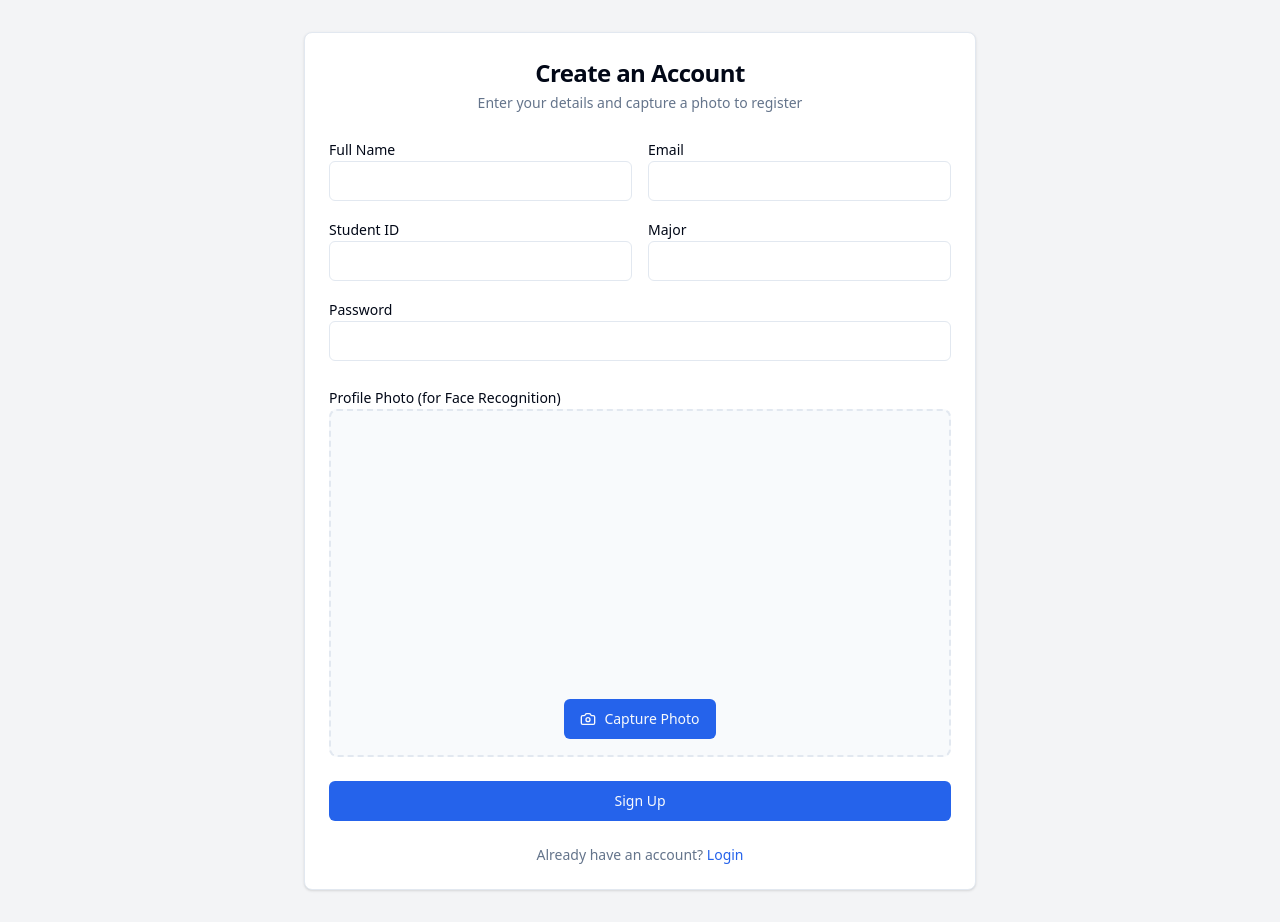
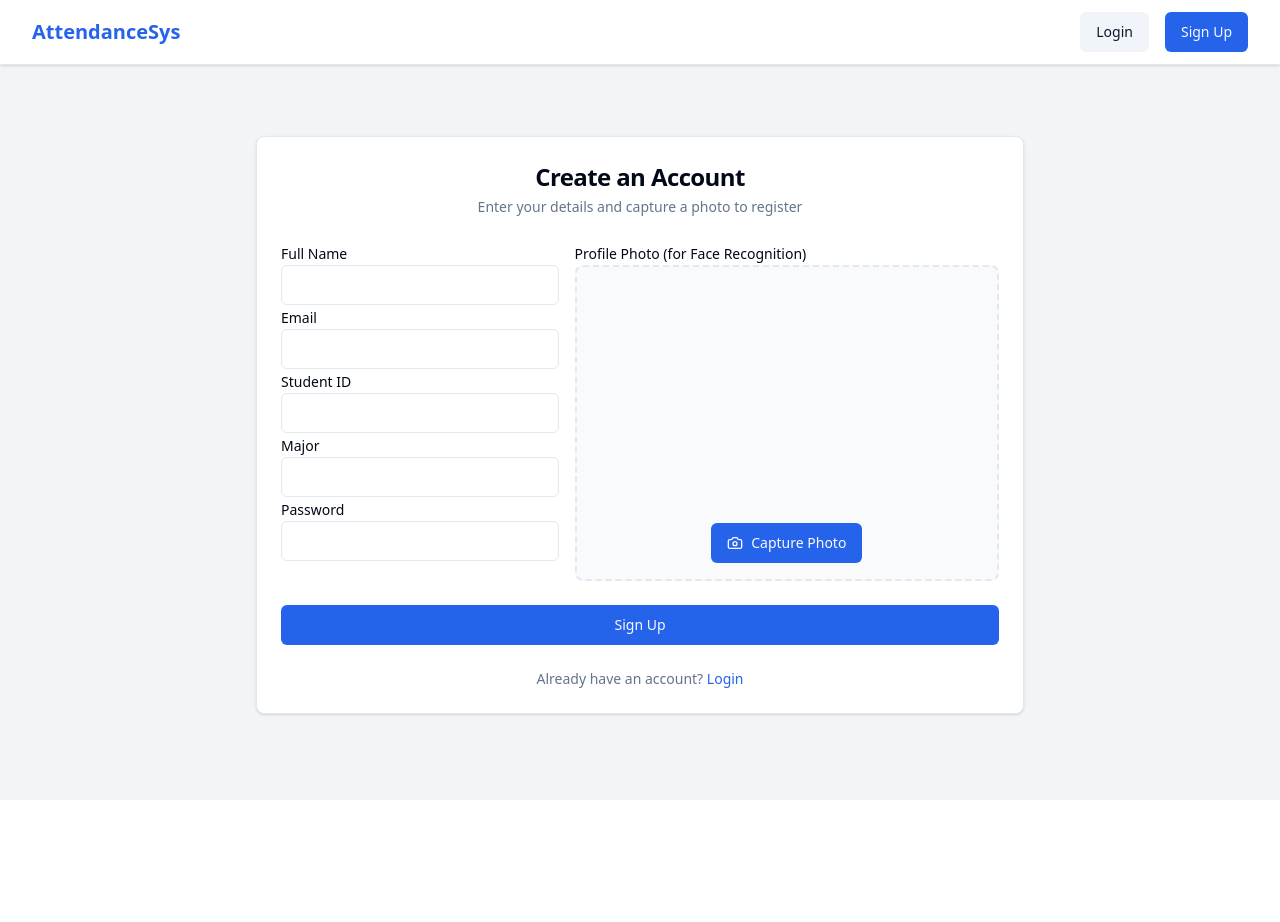
Before and after one commit to claytonkoh/attendance-system, a React (Vite) app in the folder frontend/: page /signup in a window 1280 px wide. After the commit the page ends 800 px from the top, so only its background shows below. Built offline with nearby package versions, Linux system fonts and the light colour scheme; no server answers.

Commit message:
Optimize login & signup page navigation and UI

```diff
--- a/frontend/src/App.jsx
+++ b/frontend/src/App.jsx
@@ -20,8 +20,19 @@ function App() {
     <AuthProvider>
       <Router>
         <Routes>
-          <Route path="/login" element={<Login />} />
-          <Route path="/signup" element={<Signup />} />
+          {/* Guest / Auth Routes with Layout */}
+          <Route element={<DashboardLayout role="guest" />}>
+            <Route
+              index
+              element={<ProtectedRoute role="student" showLoginPrompt={true} />}
+            />
+            <Route
+              path="/"
+              element={<ProtectedRoute role="student" showLoginPrompt={true} />}
+            />
+            <Route path="/login" element={<Login />} />
+            <Route path="/signup" element={<Signup />} />
+          </Route>
 
           {/* Public / Student Routes */}
           <Route path="/student" element={<DashboardLayout role="student" />}>
@@ -51,12 +62,6 @@ function App() {
             />
             <Route index element={<Navigate to="dashboard" replace />} />
           </Route>
-
-          {/* Root Redirect */}
-          <Route
-            path="/"
-            element={<Navigate to="/student/dashboard" replace />}
-          />
         </Routes>
       </Router>
     </AuthProvider>
--- a/frontend/src/components/ProtectedRoute.jsx
+++ b/frontend/src/components/ProtectedRoute.jsx
@@ -55,8 +55,7 @@ const ProtectedRoute = ({ children, role, showLoginPrompt = false }) => {
   }
 
   if (role && user.role !== role) {
-    // Redirect to student dashboard if user doesn't have required role
-    return <Navigate to="/student/dashboard" replace />;
+    return <Navigate to="/" replace />;
   }
 
   return children;
--- a/frontend/src/components/layout/DashboardLayout.jsx
+++ b/frontend/src/components/layout/DashboardLayout.jsx
@@ -10,7 +10,7 @@ export default function DashboardLayout({ role }) {
 
   const handleLogout = () => {
     logout();
-    navigate("/login");
+    navigate("/");
   };
 
   return (
@@ -20,26 +20,31 @@ export default function DashboardLayout({ role }) {
           <div className="flex justify-between h-16">
             <div className="flex">
               <div className="shrink-0 flex items-center">
-                <span className="text-xl font-bold text-primary">
+                <Link
+                  to={role === "guest" ? "/" : `/${role}/dashboard`}
+                  className="text-xl font-bold text-primary"
+                >
                   AttendanceSys
-                </span>
+                </Link>
               </div>
+              {role !== "guest" && (
                 <div className="hidden sm:ml-6 sm:flex sm:space-x-8">
                   <Link
                     to={`/${role}/dashboard`}
-                  className="border-transparent text-gray-500 hover:border-gray-300 hover:text-gray-700 inline-flex items-center px-1 pt-1 border-b-2 text-sm font-medium"
+                    className="border-transparent text-gray-300 hover:border-gray-300 hover:text-gray-400 inline-flex items-center px-1 pt-1 border-b-2 text-sm font-medium"
                   >
                     Dashboard
                   </Link>
                   {role === "student" && (
                     <Link
                       to="/student/classes"
-                    className="border-transparent text-gray-500 hover:border-gray-300 hover:text-gray-700 inline-flex items-center px-1 pt-1 border-b-2 text-sm font-medium"
+                      className="border-transparent text-gray-300 hover:border-gray-300 hover:text-gray-400 inline-flex items-center px-1 pt-1 border-b-2 text-sm font-medium"
                     >
                       Classes
                     </Link>
                   )}
                 </div>
+              )}
             </div>
             <div className="flex items-center">
               <div className="shrink-0">
@@ -54,13 +59,13 @@ export default function DashboardLayout({ role }) {
                         {user?.name}
                       </span>
                     </div>
-                    <Button variant="ghost" size="icon" onClick={handleLogout}>
+                    <Button variant="destructive" size="icon" onClick={handleLogout}>
                       <LogOut className="h-5 w-5" />
                     </Button>
                   </div>
                 ) : (
                   <div className="flex items-center space-x-4">
-                    <Button variant="ghost" asChild>
+                    <Button variant="secondary" asChild>
                       <Link to="/login">Login</Link>
                     </Button>
                     <Button asChild>
--- a/frontend/src/pages/auth/Login.jsx
+++ b/frontend/src/pages/auth/Login.jsx
@@ -88,7 +88,7 @@ export default function Login() {
   };
 
   return (
-    <div className="flex items-center justify-center min-h-screen bg-gray-100 dark:bg-gray-900 px-4">
+    <div className="flex items-center justify-center min-h-[calc(100vh-10rem)] px-4 py-8">
       <motion.div
         variants={containerVariants}
         initial="hidden"
--- a/frontend/src/pages/auth/Signup.jsx
+++ b/frontend/src/pages/auth/Signup.jsx
@@ -103,12 +103,12 @@ export default function Signup() {
   };
 
   return (
-    <div className="flex items-center justify-center min-h-screen bg-gray-100 dark:bg-gray-900 px-4 py-8">
+    <div className="flex items-center justify-center min-h-[calc(100vh-10rem)] px-4 py-6">
       <motion.div
         variants={containerVariants}
         initial="hidden"
         animate="visible"
-        className="w-full max-w-2xl"
+        className="w-full max-w-3xl"
       >
         <Card>
           <CardHeader className="space-y-1">
@@ -121,7 +121,8 @@ export default function Signup() {
           </CardHeader>
           <CardContent>
             <form onSubmit={handleSubmit(onSubmit)} className="space-y-6">
-              <div className="grid grid-cols-1 md:grid-cols-2 gap-4">
+              <div className="grid grid-cols-1 md:grid-cols-5 gap-4">
+                <div className="gap-4 md:col-span-2">
                   <motion.div className="space-y-2" variants={itemVariants}>
                     <Label htmlFor="name">Full Name</Label>
                     <Input
@@ -229,9 +230,12 @@ export default function Signup() {
                   </motion.div>
                 </div>
 
-              <motion.div className="space-y-2" variants={itemVariants}>
+                <motion.div
+                  className="space-y-2 md:col-span-3"
+                  variants={itemVariants}
+                >
                   <Label>Profile Photo (for Face Recognition)</Label>
-                <div className="flex flex-col items-center justify-center border-2 border-dashed rounded-lg p-4 bg-muted/50">
+                  <div className="flex flex-col items-center justify-center border-2 border-dashed rounded-lg p-4 bg-muted/50 w-full">
                     <AnimatePresence mode="wait">
                       {image ? (
                         <motion.div
@@ -240,18 +244,16 @@ export default function Signup() {
                           animate={{ opacity: 1, scale: 1 }}
                           exit={{ opacity: 0, scale: 0.8 }}
                           transition={{ duration: 0.3 }}
-                        className="relative"
+                          className="relative flex flex-col items-center space-y-4 w-full"
                         >
                           <img
                             src={image}
                             alt="Captured"
-                          className="rounded-lg max-h-64 object-cover"
+                            className="rounded-lg w-full h-56 object-fill"
                           />
                           <Button
                             type="button"
                             variant="secondary"
-                          size="sm"
-                          className="absolute bottom-2 right-2"
                             onClick={retake}
                           >
                             <RefreshCw className="w-4 h-4 mr-2" /> Retake
@@ -270,7 +272,7 @@ export default function Signup() {
                             audio={false}
                             ref={webcamRef}
                             screenshotFormat="image/jpeg"
-                          className="rounded-lg w-full max-h-64 object-cover"
+                            className="rounded-lg w-full h-56 object-fill"
                             videoConstraints={{ facingMode: "user" }}
                           />
                           <Button type="button" onClick={capture}>
@@ -281,6 +283,7 @@ export default function Signup() {
                     </AnimatePresence>
                   </div>
                 </motion.div>
+              </div>
 
               <motion.div variants={itemVariants}>
                 <Button type="submit" className="w-full" disabled={isLoading}>
--- a/frontend/src/pages/student/Classes.jsx
+++ b/frontend/src/pages/student/Classes.jsx
@@ -50,7 +50,7 @@ export default function Classes() {
 
   return (
     <div className="space-y-6">
-      <h1 className="text-3xl font-bold tracking-tight">Available Classes</h1>
+      <h1 className="text-3xl font-bold tracking-tight text-white">Available Classes</h1>
 
       <div className="grid grid-cols-1 md:grid-cols-2 lg:grid-cols-3 gap-6">
         {classes.map((cls) => (
--- a/frontend/src/pages/student/Dashboard.jsx
+++ b/frontend/src/pages/student/Dashboard.jsx
@@ -44,7 +44,7 @@ export default function StudentDashboard() {
   return (
     <div className="space-y-6">
       <div className="flex justify-between items-center">
-        <h1 className="text-3xl font-bold tracking-tight">My Classes</h1>
+        <h1 className="text-3xl font-bold tracking-tight text-white">My Classes</h1>
         <Button asChild>
           <Link to="/student/classes">Browse Classes</Link>
         </Button>
```
Also changed, not shown: 2 other files (tests, documents, lock files or other folders). Lines whose indentation alone changed are shown as unchanged.
